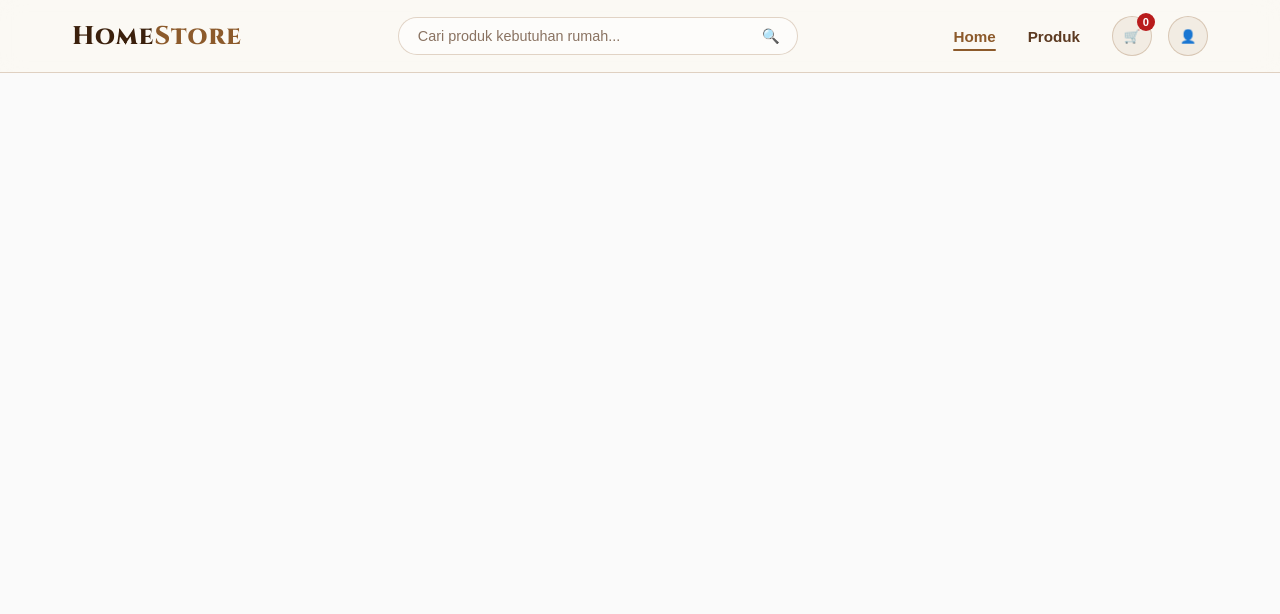
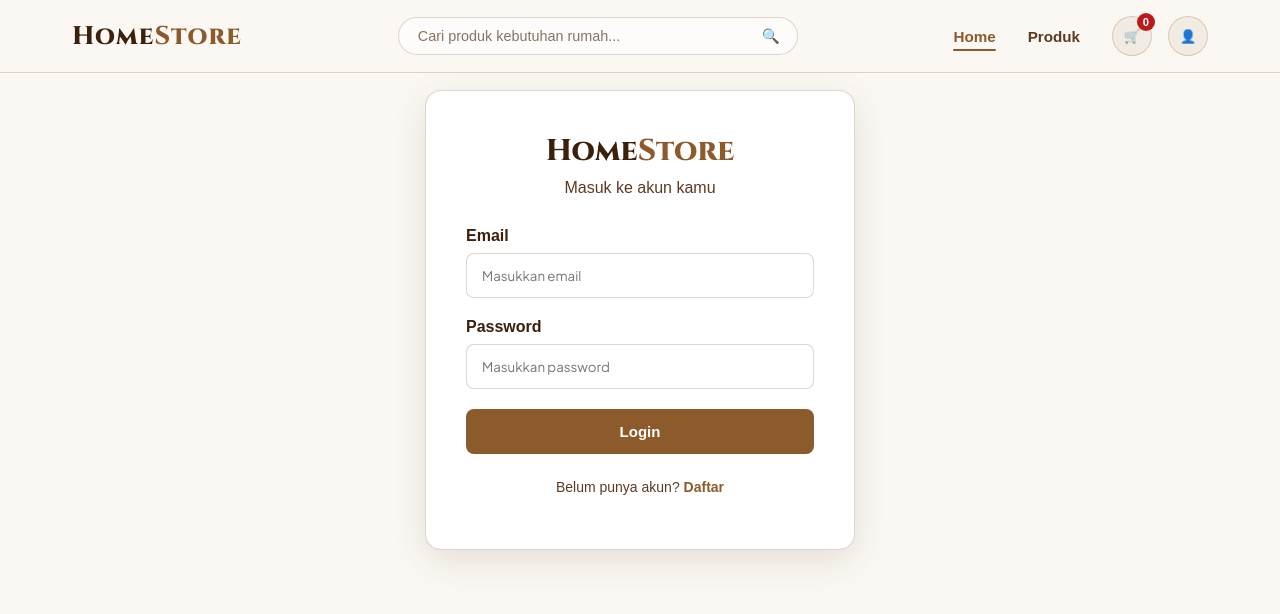
Before and after one commit to luwakhitam0209-cyber/homestore-frontend, a React (Vite) app: page /login in a window 1280 px wide. Shown: the top 614 px of the page. Built offline with nearby package versions, Linux system fonts and the light colour scheme.

Commit message:
add login

```diff
--- a/src/App.jsx
+++ b/src/App.jsx
@@ -5,6 +5,7 @@ import Products from "./pages/Products";
 import ProductDetail from "./pages/ProductDetail";
 import Cart from "./pages/Cart";
 import "./App.css";
+import Login from "./pages/Login";
 
 function App() {
   return (
@@ -17,6 +18,7 @@ function App() {
           <Route path="/products" element={<Products />} />
           <Route path="/products/:id" element={<ProductDetail />} />
           <Route path="/cart" element={<Cart />} />
+          <Route path="/login" element={<Login />} />
         </Routes>
       </main>
     </BrowserRouter>
--- a/src/components/Navbar.jsx
+++ b/src/components/Navbar.jsx
@@ -1,5 +1,6 @@
 import React from "react";
 import { useNavigate } from "react-router-dom";
+import { ShoppingBag, Search, User } from "lucide-react";
 
 function Navbar() {
   const navigate = useNavigate();
@@ -46,9 +47,13 @@ function Navbar() {
             </button>
 
             {/* PROFIL */}
-            <button className="icon-btn" aria-label="Profil">
-              👤
-            </button>
+          <button
+            className="icon-btn"
+            aria-label="Profil"
+            onClick={() => navigate("/login")}
+          >
+            👤
+          </button>
 
           </div>
         </div>
--- a/src/index.css
+++ b/src/index.css
@@ -614,3 +614,118 @@
     padding-left: calc(85px + 1.2rem);
   }
 }
+
+/* =========================
+   LOGIN
+========================= */
+
+.login-page {
+  min-height: 80vh;
+  display: flex;
+  align-items: center;
+  justify-content: center;
+  padding: 50px 20px;
+  background: var(--bg-cream);
+}
+
+.login-card {
+  width: 100%;
+  max-width: 430px;
+  background: white;
+  padding: 40px;
+  border-radius: 16px;
+  box-shadow: 0 10px 35px rgba(59, 32, 12, 0.12);
+  border: 1px solid var(--border-gold);
+}
+
+.login-header {
+  text-align: center;
+  margin-bottom: 30px;
+}
+
+.login-header h1 {
+  margin: 0;
+  font-family: "Cinzel", serif;
+  color: var(--text-dark);
+  font-size: 30px;
+}
+
+.login-header h1 span {
+  color: var(--accent-gold);
+}
+
+.login-header p {
+  margin-top: 8px;
+  color: var(--text-brown);
+}
+
+.form-group {
+  margin-bottom: 20px;
+}
+
+.form-group label {
+  display: block;
+  margin-bottom: 8px;
+  font-weight: 600;
+  color: var(--text-dark);
+}
+
+.form-group input {
+  width: 100%;
+  box-sizing: border-box;
+  padding: 13px 15px;
+  border: 1px solid var(--border-gold);
+  border-radius: 8px;
+  font-family: "Plus Jakarta Sans", sans-serif;
+  outline: none;
+  transition: 0.2s;
+}
+
+.form-group input:focus {
+  border-color: var(--accent-gold);
+  box-shadow: 0 0 0 3px rgba(140, 90, 43, 0.1);
+}
+
+.login-error {
+  background: #fce8e6;
+  color: #b42318;
+  padding: 12px 14px;
+  border-radius: 8px;
+  margin-bottom: 18px;
+  font-size: 14px;
+}
+
+.login-button {
+  width: 100%;
+  padding: 14px;
+  border: none;
+  border-radius: 8px;
+  background: var(--accent-gold);
+  color: white;
+  font-size: 15px;
+  font-weight: 600;
+  cursor: pointer;
+  transition: 0.2s;
+}
+
+.login-button:hover {
+  background: var(--text-dark);
+}
+
+.login-button:disabled {
+  opacity: 0.6;
+  cursor: not-allowed;
+}
+
+.login-register {
+  text-align: center;
+  margin-top: 25px;
+  color: var(--text-brown);
+  font-size: 14px;
+}
+
+.login-register span {
+  color: var(--accent-gold);
+  font-weight: 600;
+  cursor: pointer;
+}
--- /dev/null
+++ b/src/pages/Login.jsx
@@ -0,0 +1,105 @@
+import { useState } from "react";
+import { useLocation, useNavigate } from "react-router-dom";
+import api from "../services/api";
+
+function Login() {
+  const navigate = useNavigate();
+  const location = useLocation();
+
+  const [email, setEmail] = useState("");
+  const [password, setPassword] = useState("");
+  const [error, setError] = useState("");
+  const [loading, setLoading] = useState(false);
+
+  const from = location.state?.from || "/";
+
+  const handleLogin = async (e) => {
+    e.preventDefault();
+
+    setError("");
+    setLoading(true);
+
+    try {
+      const response = await api.post("/login", {
+        email,
+        password,
+      });
+
+      // Simpan data user
+      localStorage.setItem("user", JSON.stringify(response.data.user));
+
+      // Penanda bahwa user sudah login
+      localStorage.setItem("isLoggedIn", "true");
+
+      // Kembali ke halaman sebelumnya
+      navigate(from);
+    } catch (error) {
+      console.error("Login gagal:", error);
+
+      setError(
+        error.response?.data?.message ||
+          "Email atau password salah."
+      );
+    } finally {
+      setLoading(false);
+    }
+  };
+
+  return (
+    <div className="login-page">
+      <div className="login-card">
+        <div className="login-header">
+          <h1>Home<span>Store</span></h1>
+          <p>Masuk ke akun kamu</p>
+        </div>
+
+        <form onSubmit={handleLogin}>
+          <div className="form-group">
+            <label>Email</label>
+            <input
+              type="email"
+              placeholder="Masukkan email"
+              value={email}
+              onChange={(e) => setEmail(e.target.value)}
+              required
+            />
+          </div>
+
+          <div className="form-group">
+            <label>Password</label>
+            <input
+              type="password"
+              placeholder="Masukkan password"
+              value={password}
+              onChange={(e) => setPassword(e.target.value)}
+              required
+            />
+          </div>
+
+          {error && (
+            <div className="login-error">
+              {error}
+            </div>
+          )}
+
+          <button
+            type="submit"
+            className="login-button"
+            disabled={loading}
+          >
+            {loading ? "Memproses..." : "Login"}
+          </button>
+        </form>
+
+        <div className="login-register">
+          <p>
+            Belum punya akun?{" "}
+            <span>Daftar</span>
+          </p>
+        </div>
+      </div>
+    </div>
+  );
+}
+
+export default Login;
```
